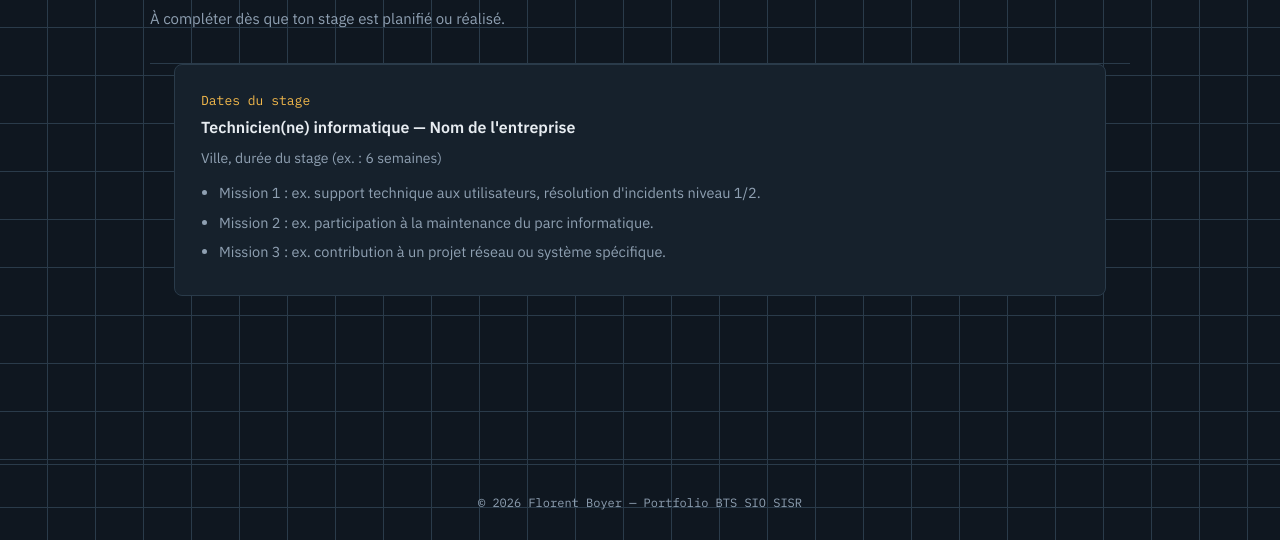
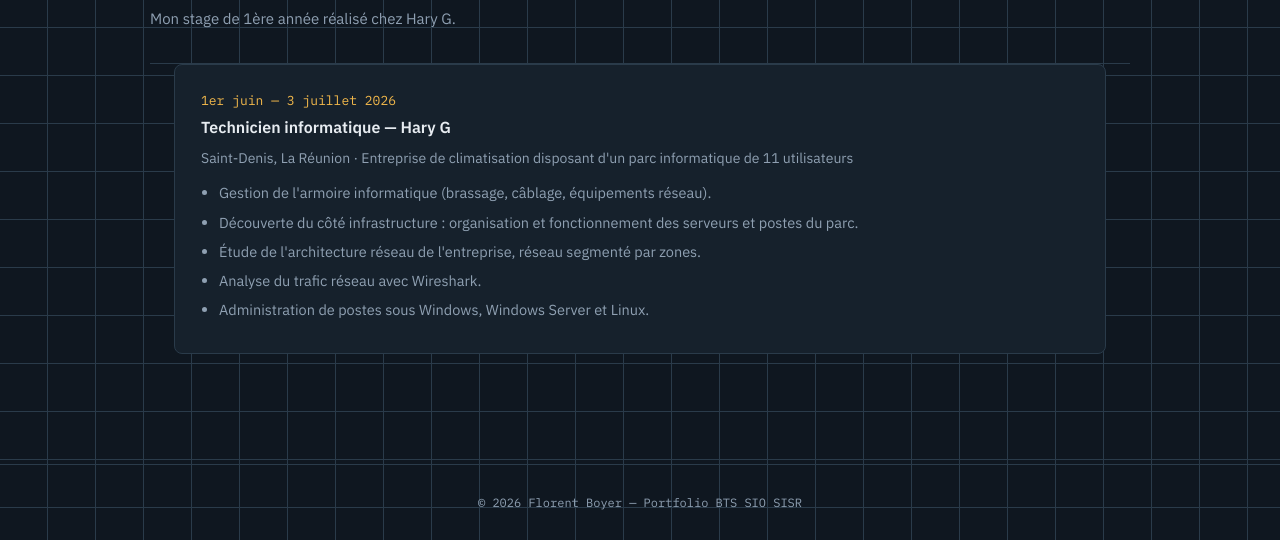
Before and after one commit to florent-boyer/florent-boyer.github.io, a plain HTML site: page stage.html in a window 1280 px wide. Shown: the part 260-800 px from the top of the page. Drawn offline with Linux system fonts and the light colour scheme.

Commit message:
Add files via upload

```diff
--- a/stage.html
+++ b/stage.html
@@ -31,18 +31,20 @@
   <div class="page-header wrap">
     <div class="section-label">// 05</div>
     <h1 class="page-title">Stage / Expérience professionnelle</h1>
-    <p class="page-sub">À compléter dès que ton stage est planifié ou réalisé.</p>
+    <p class="page-sub">Mon stage de 1ère année réalisé chez Hary G.</p>
   </div>
 
   <section class="wrap">
     <div class="stage-card">
-      <div class="tl-date">Dates du stage</div>
-      <div class="tl-title">Technicien(ne) informatique — Nom de l'entreprise</div>
-      <div class="tl-desc">Ville, durée du stage (ex. : 6 semaines)</div>
+      <div class="tl-date">1er juin — 3 juillet 2026</div>
+      <div class="tl-title">Technicien informatique — Hary G</div>
+      <div class="tl-desc">Saint-Denis, La Réunion · Entreprise de climatisation disposant d'un parc informatique de 11 utilisateurs</div>
       <ul>
-        <li>Mission 1 : ex. support technique aux utilisateurs, résolution d'incidents niveau 1/2.</li>
-        <li>Mission 2 : ex. participation à la maintenance du parc informatique.</li>
-        <li>Mission 3 : ex. contribution à un projet réseau ou système spécifique.</li>
+        <li>Gestion de l'armoire informatique (brassage, câblage, équipements réseau).</li>
+        <li>Découverte du côté infrastructure : organisation et fonctionnement des serveurs et postes du parc.</li>
+        <li>Étude de l'architecture réseau de l'entreprise, réseau segmenté par zones.</li>
+        <li>Analyse du trafic réseau avec Wireshark.</li>
+        <li>Administration de postes sous Windows, Windows Server et Linux.</li>
       </ul>
     </div>
   </section>
```
